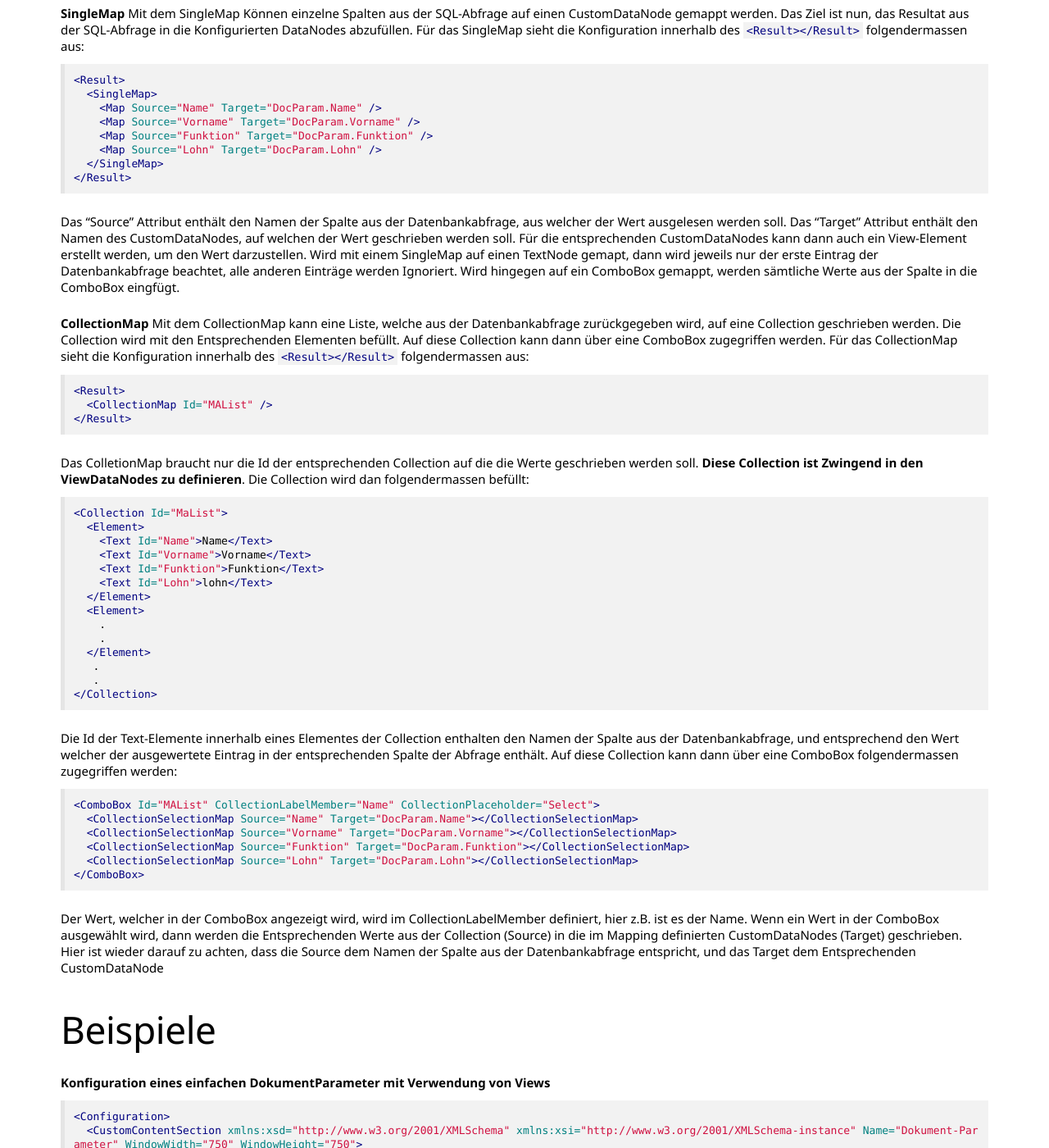
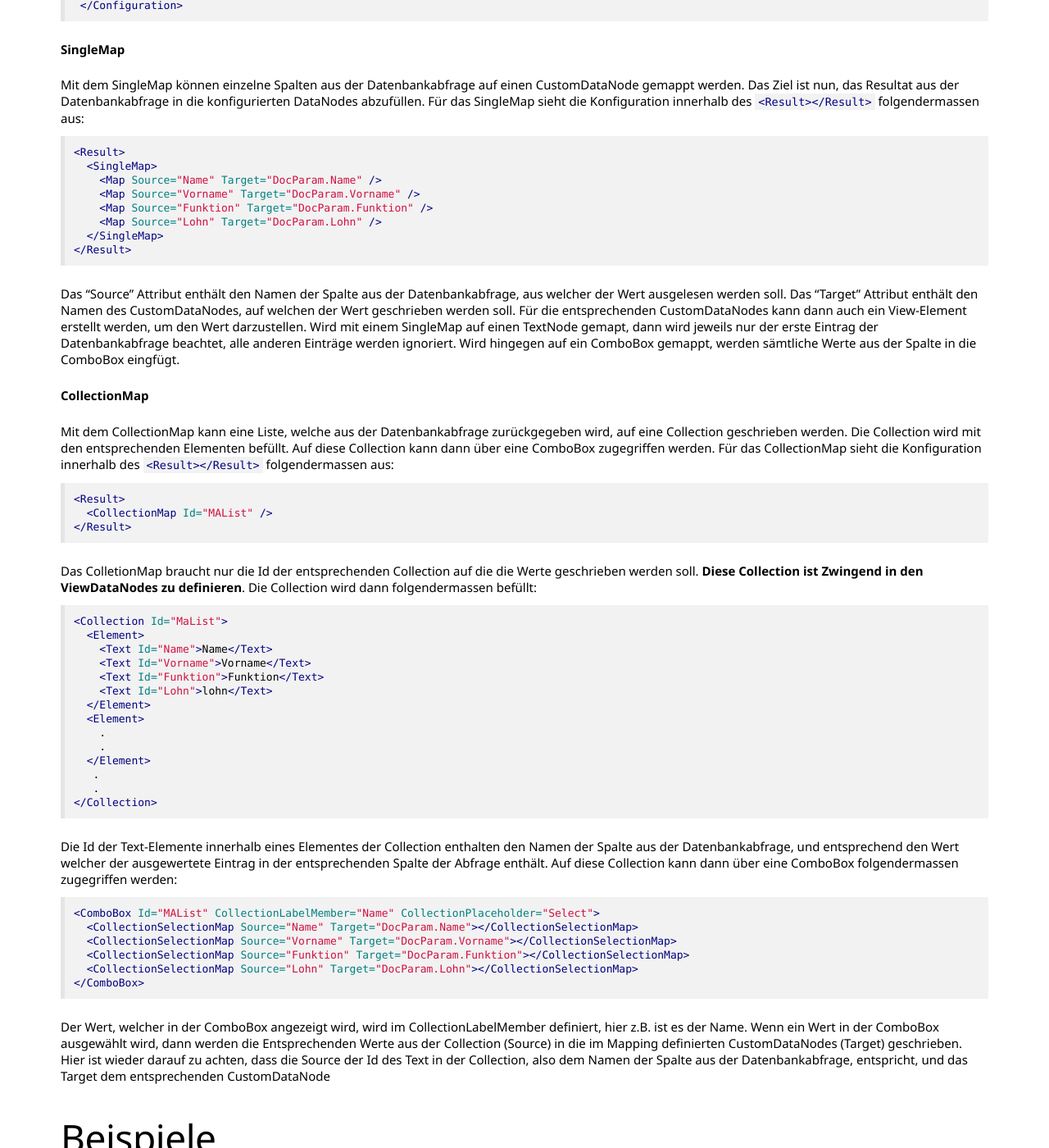
Before and after one commit to primesoft-group/oneoffixx-docs, a Jekyll site: the page built from _pages/docfunc/de/df-documentparameter.md, in a window 1280 px wide and 1400 px high, scrolled down 15726 px. Shown: the whole window at 82% size. Built offline with Jekyll 4.4.1, drawn with Linux system fonts in a browser that asks for light colours; nearby versions of some CDN libraries; some web fonts are replaced; some of the changed text lies outside the part shown.

Commit message:
Corrected spelling mistakes

````diff
--- a/_pages/docfunc/de/df-documentparameter.md
+++ b/_pages/docfunc/de/df-documentparameter.md
@@ -449,7 +449,8 @@
 |  Result (Zwingend, Element) 		 		| Das Result Element des Selectors enthält die Informationen, wie die Werte aus der Datenbank auf die CustomElements gemappt werden sollen. <br> Dabei wird zwischen zwei Typen unterscheiden,    CollectionMap und SingleMap. Die genaue Anwendung ist aufgrund der Komplexität nach der Tabelle aufegführt. |
 
 __Das Mapping__
-Um das Mapping zu Erklären, wird die folgende Grundkonfiguration verwendet:
+
+Um das Mapping zu erklären, wird die folgende Grundkonfiguration verwendet:
 ```xml
 <Configuration>
   <CustomContentSection xmlns:xsd="http://www.w3.org/2001/XMLSchema" xmlns:xsi="http://www.w3.org/2001/XMLSchema-instance" Name="{[DocParam.Config.WindowName]}" WindowHeight="450" WindowWidth="{[DocParam.Config.WindowWidth]}">
@@ -487,7 +488,8 @@
 
 
 __SingleMap__
-Mit dem SingleMap Können einzelne Spalten aus der SQL-Abfrage auf einen CustomDataNode gemappt werden. Das Ziel ist nun, das Resultat aus der SQL-Abfrage in die Konfigurierten DataNodes abzufüllen. Für das SingleMap sieht die Konfiguration innerhalb des `<Result></Result>`{:.language-xml} folgendermassen aus:
+
+Mit dem SingleMap können einzelne Spalten aus der Datenbankabfrage auf einen CustomDataNode gemappt werden. Das Ziel ist nun, das Resultat aus der Datenbankabfrage in die konfigurierten DataNodes abzufüllen. Für das SingleMap sieht die Konfiguration innerhalb des `<Result></Result>`{:.language-xml} folgendermassen aus:
 ```xml
 <Result>
   <SingleMap>
@@ -499,16 +501,17 @@
 </Result>
 ```
 Das "Source" Attribut enthält den Namen der Spalte aus der Datenbankabfrage, aus welcher der Wert ausgelesen werden soll. Das "Target" Attribut enthält den Namen des CustomDataNodes, auf welchen der Wert geschrieben werden soll.  Für die entsprechenden CustomDataNodes kann dann auch ein View-Element erstellt werden, um den Wert darzustellen.
-Wird mit einem SingleMap auf einen TextNode gemapt, dann wird jeweils nur der erste Eintrag der Datenbankabfrage beachtet, alle anderen Einträge werden Ignoriert. Wird hingegen auf ein ComboBox gemappt, werden sämtliche Werte aus der Spalte in die ComboBox eingfügt.
+Wird mit einem SingleMap auf einen TextNode gemapt, dann wird jeweils nur der erste Eintrag der Datenbankabfrage beachtet, alle anderen Einträge werden ignoriert. Wird hingegen auf ein ComboBox gemappt, werden sämtliche Werte aus der Spalte in die ComboBox eingfügt.
 
 __CollectionMap__
-Mit dem CollectionMap kann eine Liste, welche aus der Datenbankabfrage zurückgegeben wird, auf eine Collection geschrieben werden. Die Collection wird mit den Entsprechenden Elementen befüllt. Auf diese Collection kann dann über eine ComboBox zugegriffen werden. Für das CollectionMap sieht die Konfiguration innerhalb des `<Result></Result>`{:.language-xml} folgendermassen aus:
+
+Mit dem CollectionMap kann eine Liste, welche aus der Datenbankabfrage zurückgegeben wird, auf eine Collection geschrieben werden. Die Collection wird mit den entsprechenden Elementen befüllt. Auf diese Collection kann dann über eine ComboBox zugegriffen werden. Für das CollectionMap sieht die Konfiguration innerhalb des `<Result></Result>`{:.language-xml} folgendermassen aus:
 ```xml
 <Result>
   <CollectionMap Id="MAList" />
 </Result>
 ```
-Das ColletionMap braucht nur die Id der entsprechenden Collection auf die die Werte geschrieben werden soll. __Diese Collection ist Zwingend in den ViewDataNodes zu definieren__. Die Collection wird dan folgendermassen befüllt:
+Das ColletionMap braucht nur die Id der entsprechenden Collection auf die die Werte geschrieben werden soll. __Diese Collection ist Zwingend in den ViewDataNodes zu definieren__. Die Collection wird dann folgendermassen befüllt:
 ```xml
 <Collection Id="MaList">
   <Element>
@@ -535,7 +538,7 @@
 </ComboBox>
 ```
 Der Wert, welcher in der ComboBox angezeigt wird, wird im CollectionLabelMember definiert, hier z.B. ist es der Name.
-Wenn ein Wert in der ComboBox ausgewählt wird, dann werden die Entsprechenden Werte aus der Collection (Source) in die im Mapping definierten CustomDataNodes (Target) geschrieben. Hier ist wieder darauf zu achten, dass die Source dem Namen der Spalte aus der Datenbankabfrage entspricht, und das Target dem Entsprechenden CustomDataNode
+Wenn ein Wert in der ComboBox ausgewählt wird, dann werden die Entsprechenden Werte aus der Collection (Source) in die im Mapping definierten CustomDataNodes (Target) geschrieben. Hier ist wieder darauf zu achten, dass die Source der Id des Text in der Collection, also dem Namen der Spalte aus der Datenbankabfrage, entspricht, und das Target dem entsprechenden CustomDataNode
 
 ## Beispiele
 
````
